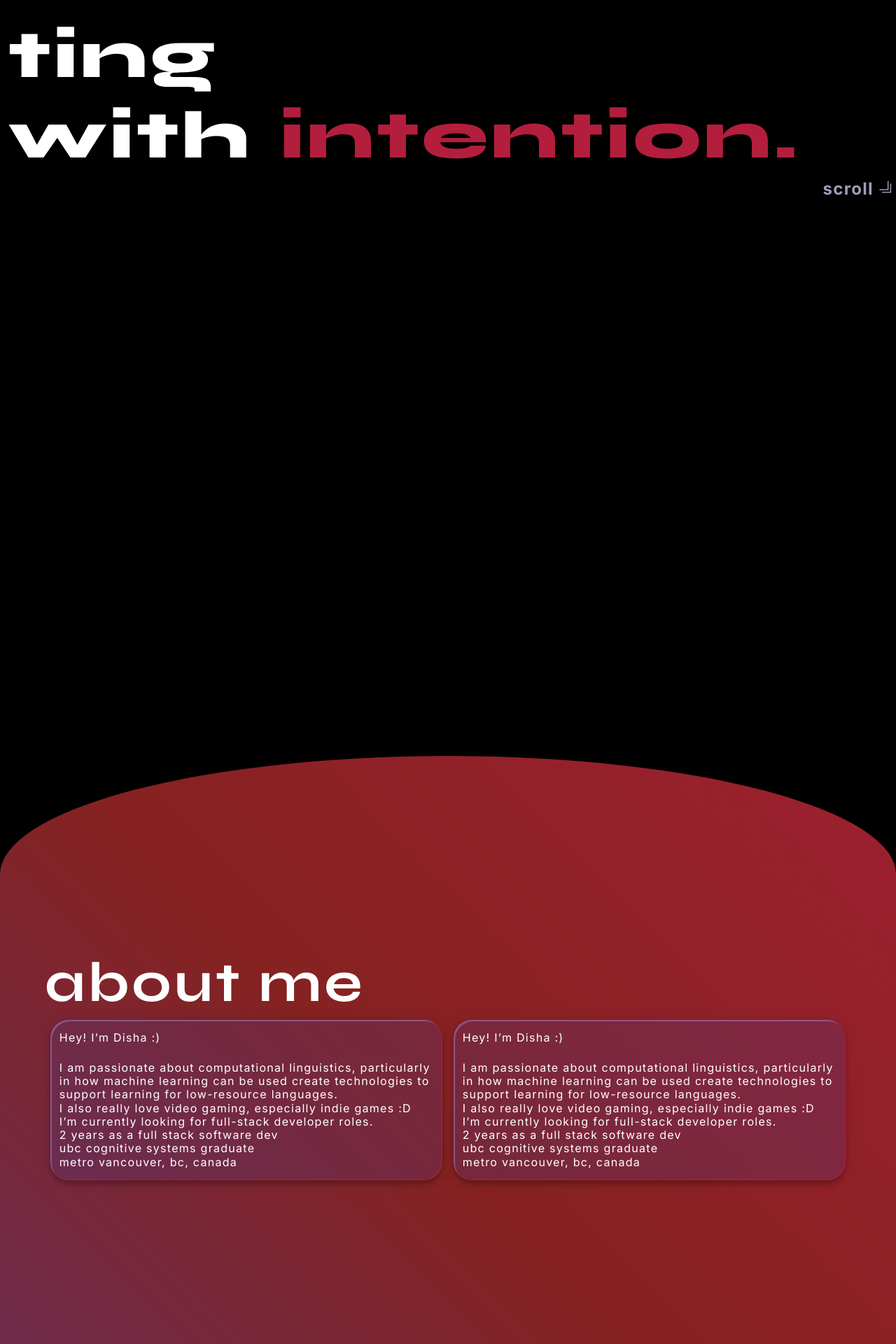
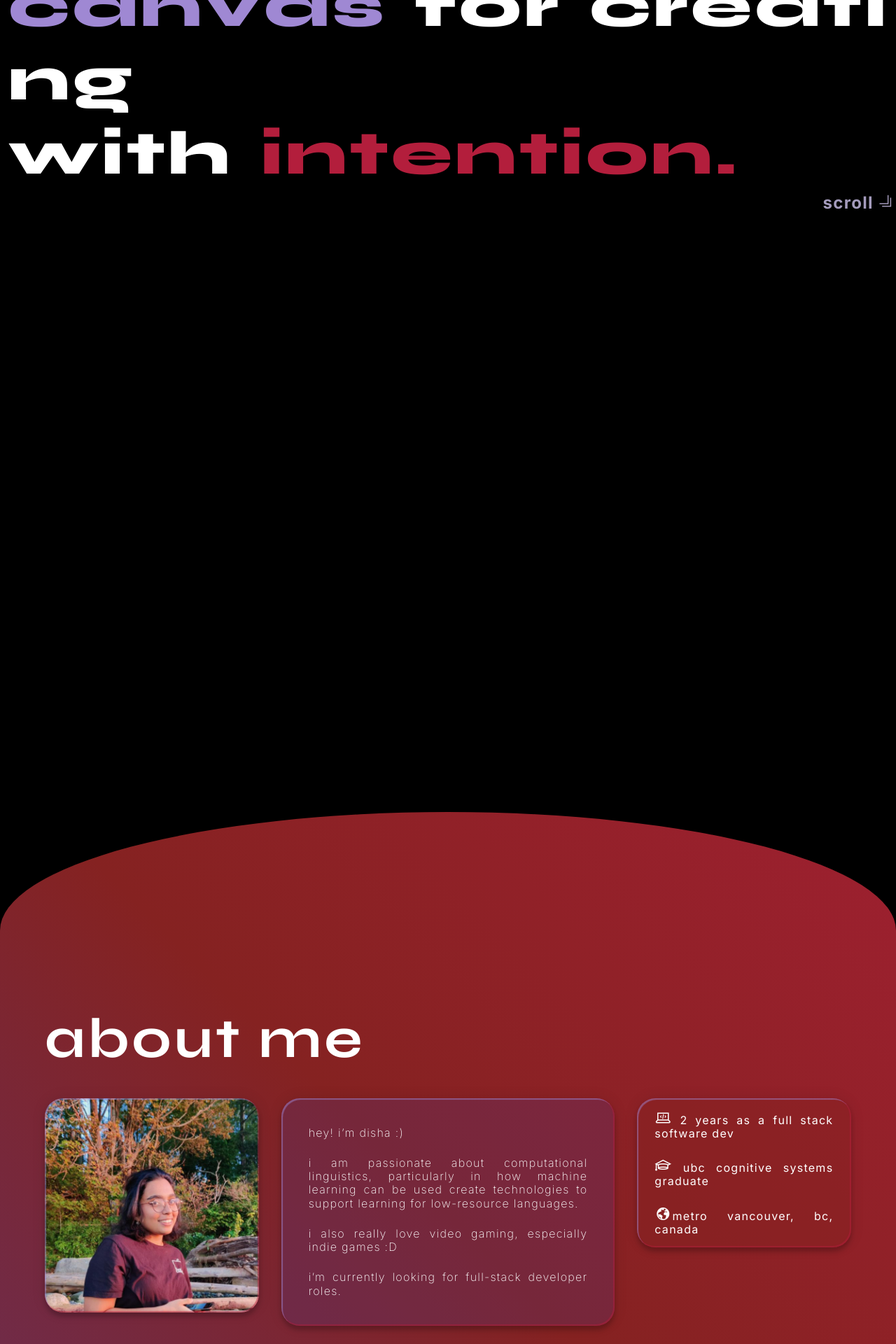
Before and after one commit to dishaap/portfolio, a Next.js app: page / in a window 1280 px wide. Shown: the part 520-2440 px from the top of the page at 70% size. Built offline with nearby package versions, Linux system fonts and the light colour scheme.

Commit message:
update about page

```diff
--- a/app/globals.css
+++ b/app/globals.css
@@ -7,9 +7,9 @@
   --color-4: #852221;
   --font-color: white;
   --alt-font-color: #a49bbc;
-  --body-font-size: 18px;
+  --body-font-size: 1rem;
   --med-font-size: 1.5rem;
-  --title-font-size: 6rem;
+  --title-font-size: 5.5rem;
   --text-spacing-small: 0.1vw;
   --text-spacing-med: 0.3vw;
   --line-spacing: 120%;
@@ -21,33 +21,6 @@
   :root {
     --background: #0a0a0a;
     --foreground: #ededed;
-  }
-}
-
-@media (max-width: 1200px) {
-  :root {
-    --body-font-size: 14px;
-    --med-font-size: 1.25rem;
-    --title-font-size: 6rem;
-    --line-spacing: 100%;
-  }
-}
-
-@media (max-width: 930px) {
-  :root {
-    --body-font-size: 12px;
-    --med-font-size: 1.25rem;
-    --title-font-size: 5rem;
-    --line-spacing: 90%;
-  }
-}
-
-@media (max-width: 500px) {
-  :root {
-    --body-font-size: 10px;
-    --med-font-size: 1.25rem;
-    --title-font-size: 2.5rem;
-    --line-spacing: 100%;
   }
 }
 
@@ -209,5 +182,24 @@ p {
   display: flex;
   justify-content: center;
   border-radius: 26px;
-  padding: 1vh 1vw;
 }
+
+.about-text {
+  padding: 5vh 3vw;
+  font-weight: 200;
+}
+
+.about-facts {
+  display: flex;
+  justify-content: center;
+  border-radius: 26px;
+  height: fit-content;
+}
+
+.liquidGlass-tint-about {
+  z-index: 1;
+  position: absolute;
+  inset: 0;
+  background: #85232163;
+  border-radius: 26px;
+}
--- a/components/About.tsx
+++ b/components/About.tsx
@@ -1,38 +1,63 @@
+import Image from "next/image";
+import profile from "../public/profile.jpeg";
+
 const AboutSection: React.FC = () => (
   <section className="about relative h-[120vh] flex flex-col overflow-hidden">
     <h2 className="text-4xl font-bold text-white">about me</h2>
 
-    <div className="flex flex-row">
-      <div>
-        <div className="relative m-2">
-          <AboutDesc />
-        </div>
+    <div className="mt-[5vh] grid grid-cols-7 items-start gap-x-[4vh]">
+      <div className="relative col-span-2">
+        <AboutPicture />
       </div>
-
-      <div>
-        <div className="justify-center relative m-2">
-          <AboutDesc />
-        </div>
+      <div className="relative col-span-3">
+        <AboutDesc />
+      </div>
+      <div className="relative col-span-2">
+        <AboutFacts />
       </div>
     </div>
-  </section>
+  </section >
 );
 
 const AboutDesc: React.FC = () => (
   <div className="liquidGlass-wrapper about-section">
     <div className="liquidGlass-tint"></div>
+    <div className="liquidGlass-effect"></div>
     <div className="liquidGlass-shine"></div>
-    <div className="liquidGlass-text">
-      <p>Hey! I’m Disha :)</p>
+    <div className="liquidGlass-text about-text" style={{ textAlign: 'justify' }}>
+      <p>hey! i’m disha :)</p>
       <br />
-      <p>I am passionate about computational linguistics, particularly in how machine learning can be used create technologies to support learning for low-resource languages.</p>
-      <p>I also really love video gaming, especially indie games :D </p>
-      <p>I’m currently looking for full-stack developer roles.</p>
-      <p>2 years as a full stack software dev</p>
-      <p>ubc cognitive systems graduate</p>
-      <p>metro vancouver, bc, canada</p>
+      <p>i am passionate about computational linguistics, particularly in how machine learning can be used create technologies to support learning for low-resource languages.</p>
+      <br />
+      <p>i also really love video gaming, especially indie games :D </p>
+      <br />
+      <p>i’m currently looking for full-stack developer roles.</p>
     </div>
   </div>
 );
 
+const AboutFacts: React.FC = () => (
+  <div className="liquidGlass-wrapper about-facts">
+    <div className="liquidGlass-tint-about"></div>
+    <div className="liquidGlass-effect"></div>
+    <div className="liquidGlass-shine"></div>
+    <div className="liquidGlass-text" style={{ textAlign: 'justify', padding: '2vh 2vw' }}>
+      <p><i className="las la-laptop-code" style={{ fontSize: '1.5rem' }}></i> 2 years as a full stack software dev</p>
+      <br />
+      <p><i className="las la-graduation-cap" style={{ fontSize: '1.5rem' }}></i> ubc cognitive systems graduate</p>
+      <br />
+      <p><i className="las la-globe" style={{ fontSize: '1.5rem' }}></i>metro vancouver, bc, canada</p>
+    </div>
+  </div>
+)
+
+const AboutPicture: React.FC = () => (
+  <div className="liquidGlass-wrapper" style={{ 'borderRadius': '26px' }}>
+    <div className="liquidGlass-shine"></div>
+    <Image src={profile} alt="me!" style={{ width: '30vw', borderRadius: '26px' }} />
+  </div>
+);
+
+
+
 export default AboutSection;
--- a/components/LetterCollision.tsx
+++ b/components/LetterCollision.tsx
@@ -49,7 +49,7 @@ export const LetterCollision: React.FC = () => {
 
     return (
         <div ref={ref} className="scroll-smooth">
-            <div className="title-section ml-3 h-[150vh] flex flex-col justify-center">
+            <div className="title-section ml-3 h-[160vh] flex flex-col justify-center">
                 <div className="subtitle -mt-30 mb-8">
                     <span>HI! I AM DISHA :)</span>
                 </div>
```
Also changed, not shown: public/profile.jpeg (added).
